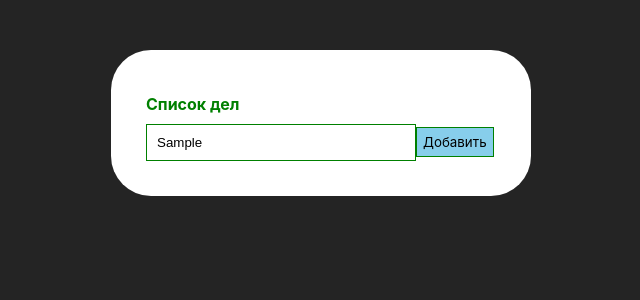
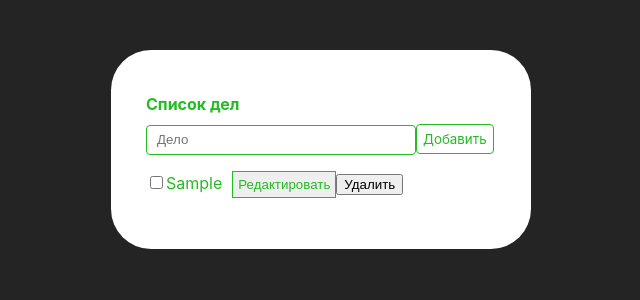
Before and after one commit to DvoVlad/todo-react, a React (Vite) app: page / in a window 1280 px wide. Both pictures are taken after typing "Sample" into the empty fields and a click on the button "Добавить". Shown: the top 300 px of the page, without its empty margins (319-959 px from the left). Built offline with nearby package versions, Linux system fonts and the light colour scheme.

Commit message:
Сохранил наработки

```diff
--- a/src/app.jsx
+++ b/src/app.jsx
@@ -1,16 +1,31 @@
 import { useRef } from 'react'
 import styles from './app.module.css'
 import { useDispatch } from 'react-redux'
-import { addTodo } from './services/todos';
+import { addTodo, toggleTodo, updateTodo } from './services/todos';
+import { useSelector } from 'react-redux';
+
+import TodoItem from './components/todo-item/todo-item';
 
 function App() {
   const refInput = useRef(null);
   const dispatch = useDispatch();
+  const todoItems = useSelector((store) => store.todos.items);
 
   const onSubmit = (e) => {
     e.preventDefault();
     const value = refInput.current.value;
-    dispatch(addTodo({ value }));
+    if(value) {
+      dispatch(addTodo({ value }));
+      refInput.current.value = '';
+    }
+  }
+
+  const changeCheck = (uuid) => {
+    dispatch(toggleTodo(uuid));
+  }
+
+  const updateTodoItem = (uuid, value) => {
+    dispatch(updateTodo({ uuid, value }));
   }
 
   return (
@@ -19,6 +34,13 @@ function App() {
         <h1 className={styles.title}>Список дел</h1>
         <input className={styles.input} ref={refInput} type="text" placeholder='Дело'/>
         <button className={styles.submit} type='submit'>Добавить</button>
+        <ul className={styles.todoList}>
+          {todoItems.map((item) => (
+            <li key={item.uuid}>
+              <TodoItem {...item} changeCheck={changeCheck} updateTodoItem={updateTodoItem}/>
+            </li>
+          ))}
+        </ul>
       </form>
     </>
   )
--- a/src/app.module.css
+++ b/src/app.module.css
@@ -9,13 +9,14 @@
 }
 
 .title {
-  color: green;
+  color: #24bb24;
   font-size: 16px;
 }
 
 .input {
-  border: 1px solid green;
-  min-height: 30px;
+  border: 1px solid #24bb24;
+  border-radius: 4px;
+  height: 30px;
   width: 270px;
   box-sizing: border-box;
   padding: 10px;
@@ -23,7 +24,22 @@
 
 .submit {
   font-family: inherit;
-  min-height: 30px;
-  border: 1px solid green;
-  background-color: skyblue;
+  height: 30px;
+  border: 1px solid #24bb24;
+  border-radius: 4px;
+  background-color: transparent;
+  color: #24bb24;
 }
+
+.submit:active {
+  background-color: #24bb24;
+}
+
+.todoList {
+  display: flex;
+  flex-wrap: wrap;
+  flex-direction: column;
+  gap: 10px;
+  list-style: none;
+  padding: 0;
+}
--- a/src/components/todo-item/todo-item.jsx
+++ b/src/components/todo-item/todo-item.jsx
@@ -0,0 +1,32 @@
+import styles from './todo-item.module.css'
+import { useState } from 'react';
+
+function TodoItem({uuid, value, done, changeCheck, updateTodoItem}) {
+  const [isEdit, setIsEdit] = useState(false);
+  const toggleEdit = () => {
+    setIsEdit(!isEdit);
+  }
+
+  const onChangeTodo = (e) => {
+    updateTodoItem(uuid, e.target.value);
+  }
+
+  return (
+    <div className={styles.item}>
+      {!isEdit ? <>
+        <input onChange={() => changeCheck(uuid)} type="checkbox" checked={done} />
+        {value}
+        <button className={styles.editButton} onClick={toggleEdit} type="button">Редактировать</button>
+        <button type='button'>Удалить</button>
+      </> :
+      <>
+        <input onChange={() => changeCheck(uuid)} type="checkbox" checked={done} />
+        <input onChange={onChangeTodo} type="text" value={value} />
+        <button className={styles.editButton} onClick={toggleEdit} type="button">Готово</button>
+      </>
+      }
+    </div>
+  )
+}
+
+export default TodoItem;
--- /dev/null
+++ b/src/components/todo-item/todo-item.module.css
@@ -0,0 +1,10 @@
+.item {
+  color: #24bb24;
+}
+
+.editButton {
+  margin-left: 10px;
+  border:  1px solid #24bb24;
+  padding: 5px;
+  color: #24bb24;
+}
--- a/src/services/todos.js
+++ b/src/services/todos.js
@@ -18,10 +18,19 @@ const todosSlice = createSlice({
         const uuid = uuidv4();
         return { payload: { ...item, uuid, done: false } }
       },
+    },
+    toggleTodo: (state, action) => {
+      state.items = state.items.map((item) => item.uuid === action.payload ? {...item, done: !item.done} : item)
+    },
+    updateTodo: (state, action) => {
+      state.items = state.items.map((item) => item.uuid === action.payload.uuid ? {...item, value: action.payload.value} : item)
+    },
+    deleteTodo: (state, action) => {
+      state.items = state.items.filter((item) => item.uuid !== action.payload.uuid);
     }
   }
 });
 
-export const { addTodo } = todosSlice.actions;
+export const { addTodo, toggleTodo, updateTodo, deleteTodo } = todosSlice.actions;
 
 export default todosSlice.reducer;
```
